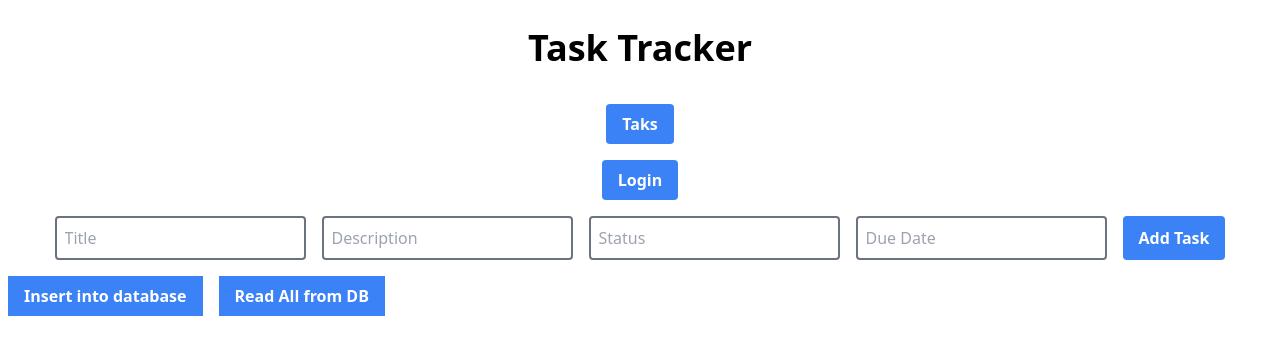
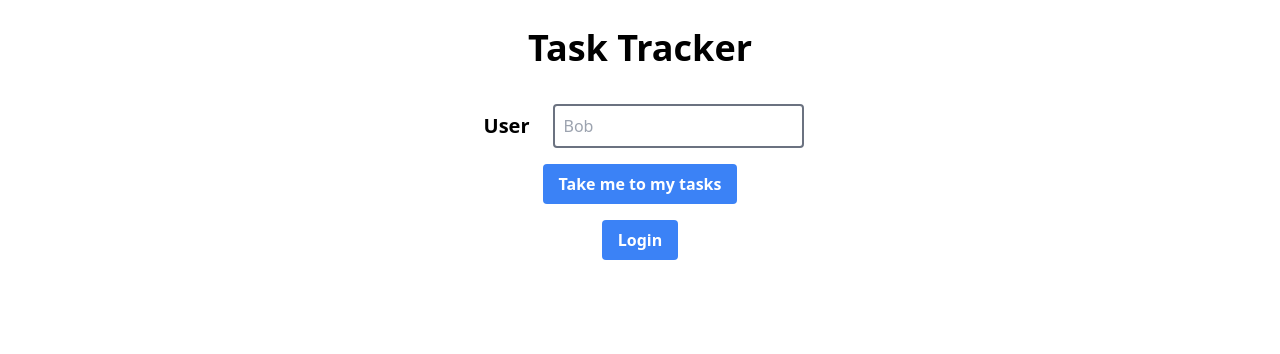
Before and after one commit to andepants/task-tracker, a Next.js app: page / in a window 1280 px wide. Shown: the top 354 px of the page. Built offline with nearby package versions, Linux system fonts and the light colour scheme.

Commit message:
added user and search params

```diff
--- a/src/app/page.tsx
+++ b/src/app/page.tsx
@@ -1,34 +1,37 @@
 "use client";
 import Link from 'next/link'
-import { FormEvent } from 'react';
+import { useState } from 'react';
 
 export default function Home() {
 
-  const insertData = async (e : FormEvent) => {
-    e.preventDefault();
-    const res = await fetch('http://localhost:3000/api/postTask', {
-      method: 'POST',
-      headers: {
-        'Content-Type': 'application/json'
-      },
-      body: JSON.stringify({ title: 'Task One', description: 'This is task one' })
-    })
-  }
+  const[user, setUser] = useState<string>('');
 
-  const readAll = async () => {
-    const res = await fetch('http://localhost:3000/api/getAllTasks', {
-      method: 'GET',
-    })
-    const data = await res.json();
-    console.log(data, 'data from readAll');
+  const handleChange = (e: any) => {
+    setUser(e.target.value);
   }
 
   return (
     <main>
       <h1 className="flex justify-center m-5 p-2 text-4xl font-bold">Task Tracker</h1>
-      <Link href="/tasks" className="flex justify-center">
+      <div className="flex justify-center">
+        <label className="m-2 text-xl font-bold p-2">User</label>
+        <input
+          type="text"
+          placeholder="Bob"
+          className="border-2 border-gray-500 m-2 p-2 rounded"
+          value={user}
+          onChange={handleChange}
+        />
+      </div>
+      <Link
+        href={{
+          pathname: '/tasks',
+          query: { user: user },
+        }}
+        className="flex justify-center"
+      >
         <button className="bg-blue-500 m-2 hover:bg-blue-700 text-white font-bold py-2 px-4 rounded">
-          Taks
+          Take me to my tasks
         </button>
         </Link>
       <Link href="/login" className="flex justify-center">
@@ -36,19 +39,6 @@ export default function Home() {
           Login
         </button>
       </Link>
-      <form className="flex justify-center" onSubmit={(e) => insertData(e)}>
-        <input type="text" placeholder="Title" className="border-2 border-gray-500 m-2 p-2 rounded" />
-        <input type="text" placeholder="Description" className="border-2 border-gray-500 m-2 p-2 rounded" />
-        <input type="text" placeholder="Status" className="border-2 border-gray-500 m-2 p-2 rounded" />
-        <input type="text" placeholder="Due Date" className="border-2 border-gray-500 m-2 p-2 rounded" />
-        <button className="bg-blue-500 m-2 hover:bg-blue-700 text-white font-bold py-2 px-4 rounded">
-          Add Task
-        </button>
-      </form>
-
-
-      <button onClick={insertData} className="bg-blue-500 m-2 hover:bg-blue-700 text-white font-bold py-2 px-4 rounde">Insert into database</button>
-      <button onClick={readAll} className="bg-blue-500 m-2 hover:bg-blue-700 text-white font-bold py-2 px-4 rounde">Read All from DB</button>
     </main>
   )
 }
--- a/src/app/tasks/page.tsx
+++ b/src/app/tasks/page.tsx
@@ -1,6 +1,29 @@
+"use client";
 import Link from 'next/link'
+import { FormEvent } from 'react';
 
-export default function Home() {
+
+export default function Task() {
+
+  const insertData = async (e : FormEvent) => {
+    e.preventDefault();
+    const res = await fetch('http://localhost:3000/api/postTask', {
+      method: 'POST',
+      headers: {
+        'Content-Type': 'application/json'
+      },
+      body: JSON.stringify({ title: 'Task One', description: 'This is task one' })
+    })
+  }
+
+  const readAll = async () => {
+    const res = await fetch('http://localhost:3000/api/getAllTasks', {
+      method: 'GET',
+    })
+    const data = await res.json();
+    console.log(data, 'data from readAll');
+  }
+
   return (
     <main>
       <h1 className="flex justify-center m-5 p-2 text-4xl font-bold">Task Page</h1>
@@ -14,6 +37,20 @@ export default function Home() {
           Login
         </button>
       </Link>
+
+      <form className="flex justify-center" onSubmit={(e) => insertData(e)}>
+        <input type="text" placeholder="Title" className="border-2 border-gray-500 m-2 p-2 rounded" />
+        <input type="text" placeholder="Description" className="border-2 border-gray-500 m-2 p-2 rounded" />
+        <input type="text" placeholder="Status" className="border-2 border-gray-500 m-2 p-2 rounded" />
+        <input type="text" placeholder="Due Date" className="border-2 border-gray-500 m-2 p-2 rounded" />
+        <button className="bg-blue-500 m-2 hover:bg-blue-700 text-white font-bold py-2 px-4 rounded">
+          Add Task
+        </button>
+      </form>
+
+
+      <button onClick={insertData} className="bg-blue-500 m-2 hover:bg-blue-700 text-white font-bold py-2 px-4 rounde">Insert into database</button>
+      <button onClick={readAll} className="bg-blue-500 m-2 hover:bg-blue-700 text-white font-bold py-2 px-4 rounde">Read All from DB</button>
     </main>
   )
 }
```
